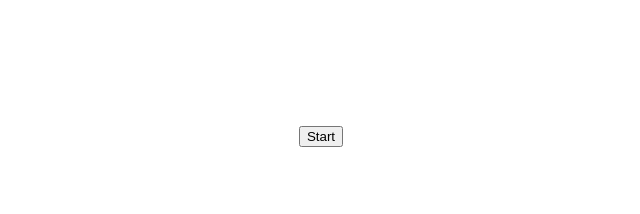
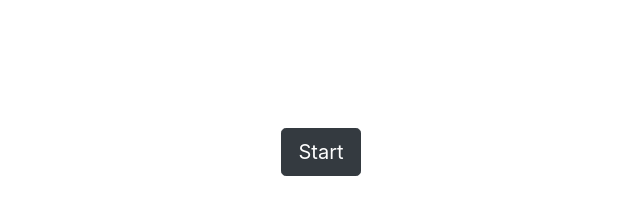
Before and after one commit to Sanjeevkumar-woks/call-hell, a plain HTML site: page index.html in a window 1280 px wide. Shown: the whole page, without its empty margins (319-959 px from the left). Drawn offline with nearby package versions, Linux system fonts and the light colour scheme.

Commit message:
Update index.html

```diff
--- a/index.html
+++ b/index.html
@@ -5,6 +5,7 @@
     <meta http-equiv="X-UA-Compatible" content="IE=edge" />
     <meta name="viewport" content="width=device-width, initial-scale=1.0" />
     <title>Call Back Hell</title>
+    <link rel="stylesheet" href="https://cdn.jsdelivr.net/npm/bootstrap@4.6.1/dist/css/bootstrap.min.css" integrity="sha384-zCbKRCUGaJDkqS1kPbPd7TveP5iyJE0EjAuZQTgFLD2ylzuqKfdKlfG/eSrtxUkn" crossorigin="anonymous">
 <link rel="stylesheet" href="styles.css">
   </head>
   <body>
```
